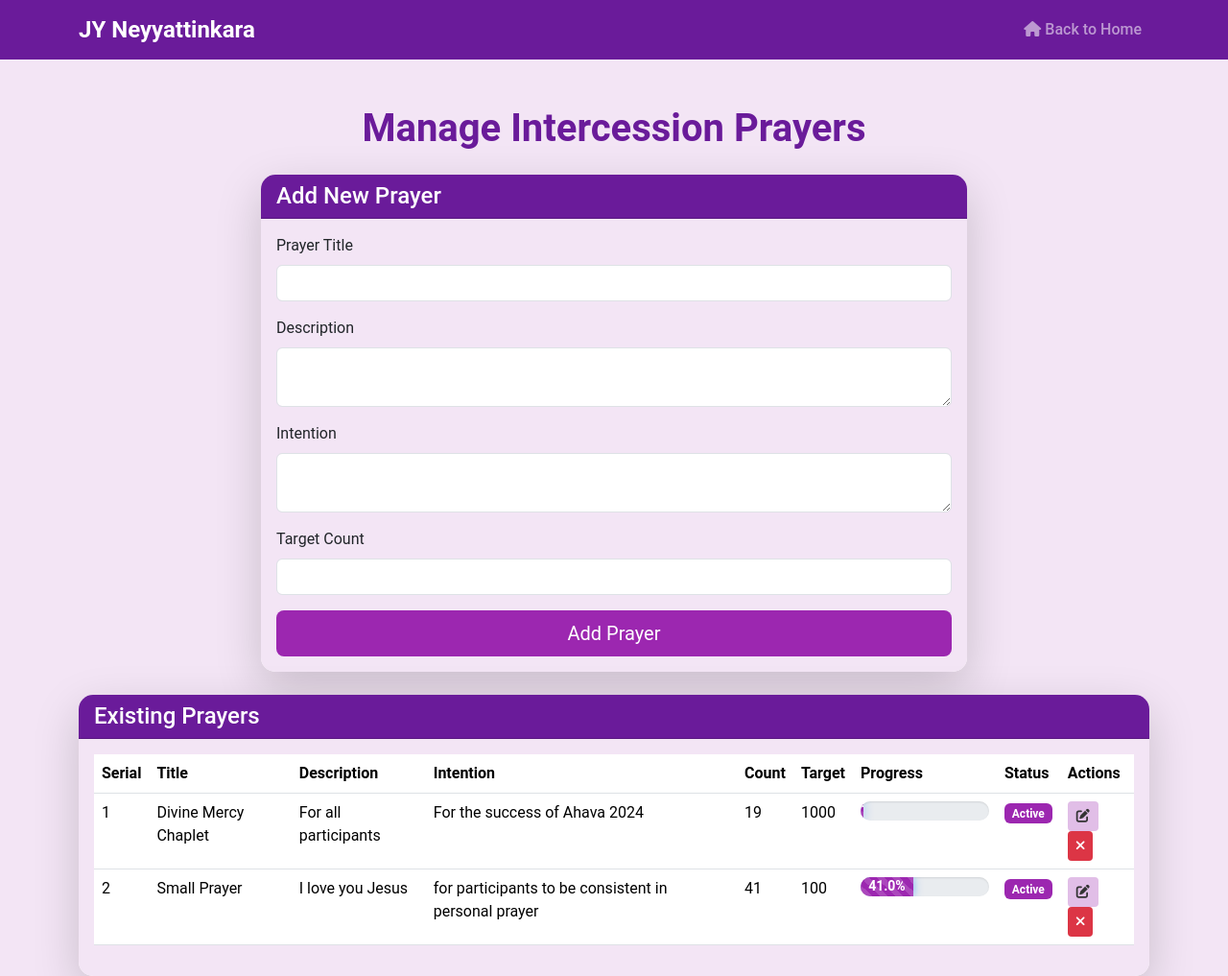
After one commit to rijoviany/jynta, a Flask app: page /intercession-admin in a window 1280 px wide. The commit adds this page. Shown: the whole page at 96% size. Run offline with Flask 3, Linux system fonts and the light colour scheme; the visitor is signed in with stand-in values (Sample User, id 1).

Commit message:
ahava intercession

```diff
--- a/app.py
+++ b/app.py
@@ -1,15 +1,23 @@
 import json
-from flask import Flask, render_template, jsonify, request, redirect, url_for
+from flask import Flask, render_template, jsonify, request, redirect, url_for, session, Response, flash
 from datetime import datetime, date
 import time
 import os
 from werkzeug.utils import secure_filename
 import pandas as pd
 from collections import defaultdict
+from functools import wraps
+from werkzeug.security import check_password_hash, generate_password_hash
 
 
 
 app = Flask(__name__)
+
+# Generate a secure random key
+app.secret_key = os.environ.get('FLASK_SECRET_KEY', os.urandom(24))
+
+# Set admin password - in production, use environment variable
+ADMIN_PASSWORD = generate_password_hash(os.environ.get('ADMIN_PASSWORD', 'your-default-password'))
 
 # Path to the JSON file
 DATA_FILE = 'prayer_counts.json'
@@ -17,6 +25,8 @@ UPLOAD_FOLDER = 'static/gallery/'
 ALLOWED_EXTENSIONS = {'png', 'jpg', 'jpeg', 'gif'}
 INTENTIONS_FILE = 'data/intentions.json'
 TSHIRT_ORDERS_FILE = 'data/tshirt_orders.json'
+INTERCESSION_COUNTS_FILE = 'data/intercession_counts.json'
+INTERCESSION_PRAYERS_FILE = 'data/intercession_prayers.json'
 app.config['UPLOAD_FOLDER'] = UPLOAD_FOLDER
 
 
@@ -92,6 +102,12 @@ def calculate_days_until_conference():
     days_until = (conference_start_date - today).days
     return max(0, days_until)  # Ensure we don't show negative days
 
+def calculate_days_since_conference():
+    conference_start_date = datetime(2024, 12, 26).date()
+    today = date.today()
+    days_since = (today - conference_start_date).days
+    return max(0, days_since)  # Ensure we don't show negative days
+
 def load_posts():
     try:
         with open('posts.json', 'r') as f:
@@ -133,12 +149,12 @@ def get_ministry_data():
 
 @app.route('/')
 def home():
-    days_until_conference = calculate_days_until_conference()
     images = os.listdir(app.config['UPLOAD_FOLDER'])
     ministry_groups = get_ministry_data()
     # Sort the images by last modified time
     images.sort(key=lambda f: os.path.getmtime(os.path.join(app.config['UPLOAD_FOLDER'], f)), reverse=True)
-    return render_template('home.html', days_until_conference=days_until_conference, images=images, ministry_groups=ministry_groups, ministry_icons=MINISTRY_ICONS)
+    days_since = calculate_days_since_conference()
+    return render_template('home.html', images=images, ministry_groups=ministry_groups, ministry_icons=MINISTRY_ICONS, days_since=days_since)
 
 @app.route('/pray-for-ahava')
 def pray_for_ahava():
@@ -409,7 +425,132 @@ def book_tshirt():
         'order_id': order_id
     })
 
+# Add these helper functions
+def load_intercession_data():
+    if os.path.exists(INTERCESSION_COUNTS_FILE):
+        with open(INTERCESSION_COUNTS_FILE, 'r') as file:
+            return json.load(file)
+    else:
+        return {
+            'divine_mercy': 0,
+            'fasting': 0,
+            'holy_hour': 0
+        }
 
+def save_intercession_data(data):
+    with open(INTERCESSION_COUNTS_FILE, 'w') as file:
+        json.dump(data, file)
+
+def get_intercession_count(prayer_type):
+    data = load_intercession_data()
+    return data.get(prayer_type, 0)
+
+def increment_intercession_count(prayer_type):
+    data = load_intercession_data()
+    if prayer_type in data:
+        data[prayer_type] += 1
+    else:
+        data[prayer_type] = 1
+    save_intercession_data(data)
+    return data[prayer_type]
+
+# Add these routes
+@app.route('/ahava-intercession')
+def ahava_intercession():
+    prayers_data = load_intercession_prayers()
+    active_prayers = [p for p in prayers_data['prayers'] if p.get('active', True)]
+    sorted_prayers = sorted(active_prayers, key=lambda x: x['serial'], reverse=True)
+    return render_template('ahava-intercession.html', prayers=sorted_prayers)
+
+@app.route('/intercession/<prayer_type>', methods=['POST'])
+def intercession_pray(prayer_type):
+    try:
+        prayer_id = int(prayer_type.replace('prayer_', ''))
+        prayers_data = load_intercession_prayers()
+
+        for prayer in prayers_data['prayers']:
+            if prayer['serial'] == prayer_id:
+                prayer['count'] = prayer.get('count', 0) + 1
+                save_intercession_prayers(prayers_data)
+                return jsonify({'success': True, 'count': prayer['count']})
+
+        return jsonify({'success': False, 'error': 'Prayer not found'}), 404
+    except Exception as e:
+        print(f"Error in intercession_pray: {str(e)}")
+        return jsonify({'success': False, 'error': str(e)}), 500
+
+def admin_required(f):
+    @wraps(f)
+    def decorated_function(*args, **kwargs):
+        if not session.get('admin_logged_in'):
+            return redirect(url_for('admin_login'))
+        return f(*args, **kwargs)
+    return decorated_function
+
+def load_intercession_prayers():
+    if os.path.exists(INTERCESSION_PRAYERS_FILE):
+        with open(INTERCESSION_PRAYERS_FILE, 'r') as file:
+            return json.load(file)
+    return {"prayers": []}
+
+def save_intercession_prayers(data):
+    with open(INTERCESSION_PRAYERS_FILE, 'w') as file:
+        json.dump(data, file, indent=4)
+
+@app.route('/intercession-admin/login', methods=['GET', 'POST'])
+def admin_login():
+    if request.method == 'POST':
+        if check_password_hash(ADMIN_PASSWORD, request.form['password']):
+            session['admin_logged_in'] = True
+            return redirect(url_for('intercession_admin'))
+        flash('Invalid password', 'error')
+    return render_template('admin_login.html')
+
+@app.route('/intercession-admin')
+@admin_required
+def intercession_admin():
+    prayers_data = load_intercession_prayers()
+    return render_template('intercession_admin.html', prayers=prayers_data['prayers'])
+
+@app.route('/intercession-admin/add', methods=['POST'])
+@admin_required
+def add_intercession_prayer():
+    prayers_data = load_intercession_prayers()
+    new_serial = max([p['serial'] for p in prayers_data['prayers']], default=0) + 1
+
+    new_prayer = {
+        'serial': new_serial,
+        'title': request.form['title'],
+        'description': request.form['description'],
+        'intention': request.form['intention'],
+        'target': int(request.form['target']),
+        'count': 0,
+        'active': True
+    }
+
+    prayers_data['prayers'].append(new_prayer)
+    save_intercession_prayers(prayers_data)
+    return redirect(url_for('intercession_admin'))
+
+@app.route('/intercession-admin/toggle-status', methods=['POST'])
+@admin_required
+def toggle_prayer_status():
+    data = request.get_json()
+    prayers_data = load_intercession_prayers()
+
+    for prayer in prayers_data['prayers']:
+        if prayer['serial'] == int(data['prayer_id']):
+            prayer['active'] = data['active']
+            break
+
+    save_intercession_prayers(prayers_data)
+    return jsonify({'success': True})
+
+@app.template_filter('percentage')
+def percentage_filter(value, target):
+    if not target:
+        return 0
+    return min(value / target * 100, 100)
 
 if __name__ == '__main__':
     # Initialize the JSON file with default values if it doesn't exist
--- /dev/null
+++ b/data/intercession_counts.json
@@ -0,0 +1 @@
+{"divine_mercy": 0, "fasting": 1, "holy_hour": 0}
--- a/static/css/pray_for_ahava_style.css
+++ b/static/css/pray_for_ahava_style.css
@@ -5,6 +5,7 @@
     --accent-color: #e1bee7;
     --text-color: #333;
     --light-bg: #f3e5f5;
+    --bg-primary: #6a1b9a;
 }
 
 body {
@@ -161,3 +162,64 @@ a.wog:hover {
         margin-bottom: 20px;
     }
 }
+
+/* Add these styles to your existing CSS file */
+.progress {
+    border-radius: 15px;
+    overflow: hidden;
+    box-shadow: inset 0 1px 2px rgba(0,0,0,.1);
+}
+
+.progress-bar {
+    transition: width .6s ease;
+    font-size: 14px;
+    font-weight: 600;
+    line-height: 25px;
+    text-align: center;
+    box-shadow: 0 0 10px rgba(0,123,255,.5);
+}
+
+.progress-bar-striped {
+    background-image: linear-gradient(45deg,
+        rgba(255,255,255,.15) 25%,
+        transparent 25%,
+        transparent 50%,
+        rgba(255,255,255,.15) 50%,
+        rgba(255,255,255,.15) 75%,
+        transparent 75%,
+        transparent);
+    background-size: 1rem 1rem;
+}
+
+.progress-bar-animated {
+    animation: progress-bar-stripes 1s linear infinite;
+}
+
+@keyframes progress-bar-stripes {
+    from { background-position: 1rem 0; }
+    to { background-position: 0 0; }
+}
+
+/* Color variations based on percentage */
+.progress-bar[aria-valuenow^="0"],
+.progress-bar[aria-valuenow^="1"],
+.progress-bar[aria-valuenow^="2"] {
+    background-color: #dc3545; /* Red for low progress */
+}
+
+.progress-bar[aria-valuenow^="3"],
+.progress-bar[aria-valuenow^="4"],
+.progress-bar[aria-valuenow^="5"],
+.progress-bar[aria-valuenow^="6"] {
+    background-color: #ffc107; /* Yellow for medium progress */
+}
+
+.progress-bar[aria-valuenow^="7"],
+.progress-bar[aria-valuenow^="8"] {
+    background-color: #28a745; /* Green for good progress */
+}
+
+.progress-bar[aria-valuenow^="9"],
+.progress-bar[aria-valuenow="100"] {
+    background-color: #007bff; /* Blue for excellent progress */
+}
--- /dev/null
+++ b/static/js/intercession_admin.js
@@ -0,0 +1,36 @@
+document.addEventListener('DOMContentLoaded', function() {
+    // Handle Edit Button Click
+    document.querySelectorAll('.edit-prayer').forEach(button => {
+        button.addEventListener('click', function() {
+            const prayerId = this.dataset.id;
+            // Implement edit functionality
+            console.log('Edit prayer:', prayerId);
+        });
+    });
+
+    // Handle Toggle Status
+    document.querySelectorAll('.toggle-status').forEach(button => {
+        button.addEventListener('click', function() {
+            const prayerId = this.dataset.id;
+            const currentActive = this.dataset.active === 'true';
+
+            fetch('/intercession-admin/toggle-status', {
+                method: 'POST',
+                headers: {
+                    'Content-Type': 'application/json',
+                },
+                body: JSON.stringify({
+                    prayer_id: prayerId,
+                    active: !currentActive
+                })
+            })
+            .then(response => response.json())
+            .then(data => {
+                if (data.success) {
+                    location.reload();
+                }
+            })
+            .catch(error => console.error('Error:', error));
+        });
+    });
+});
--- a/templates/home.html
+++ b/templates/home.html
@@ -165,7 +165,7 @@
                     <div class="countdown-container text-center my-4">
                         <h3 class="mb-3">Days Since Ahava 2024</h3>
                         <div class="countdown-timer">
-                            <span id="countdown-days" class="countdown-number">{{ days_until_conference }}</span>
+                            <span id="countdown-days" class="countdown-number">{{ days_since }}</span>
                             <span class="countdown-label">days</span>
                         </div>
                     </div>
--- /dev/null
+++ b/templates/intercession_admin.html
@@ -0,0 +1,145 @@
+<!DOCTYPE html>
+<html lang="en">
+<head>
+    <meta charset="UTF-8">
+    <meta name="viewport" content="width=device-width, initial-scale=1.0">
+    <title>Intercession Admin</title>
+    <link href="https://cdn.jsdelivr.net/npm/bootstrap@5.3.0-alpha1/dist/css/bootstrap.min.css" rel="stylesheet">
+    <link href="https://cdnjs.cloudflare.com/ajax/libs/font-awesome/6.0.0-beta3/css/all.min.css" rel="stylesheet">
+    <link rel="stylesheet" href="{{ url_for('static', filename='css/pray_for_ahava_style.css') }}">
+    <link rel="shortcut icon" href="{{ url_for('static', filename='favicon.ico') }}">
+</head>
+<body>
+    <nav class="navbar navbar-expand-lg navbar-dark bg-primary">
+        <div class="container">
+            <a class="navbar-brand" href="/">JY Neyyattinkara</a>
+            <button class="navbar-toggler" type="button" data-bs-toggle="collapse" data-bs-target="#navbarNav"
+                aria-controls="navbarNav" aria-expanded="false" aria-label="Toggle navigation">
+                <span class="navbar-toggler-icon"></span>
+            </button>
+            <div class="collapse navbar-collapse" id="navbarNav">
+                <ul class="navbar-nav ms-auto">
+                    <li class="nav-item">
+                        <a class="nav-link" href="/"><i class="fas fa-home"></i> Back to Home</a>
+                    </li>
+                </ul>
+            </div>
+        </div>
+    </nav>
+
+    <div class="container mt-5">
+        <h1 class="text-center mb-4">Manage Intercession Prayers</h1>
+
+        <!-- Add New Prayer Form -->
+        <div class="row justify-content-center mb-4">
+            <div class="col-md-8">
+                <div class="card shadow-lg">
+                    <div class="card-header" style="background-color: var(--primary-color); color: white;">
+                        <h4 class="mb-0">Add New Prayer</h4>
+                    </div>
+                    <div class="card-body" style="background-color: var(--light-bg);">
+                        <form id="addPrayerForm" method="POST" action="{{ url_for('add_intercession_prayer') }}">
+                            <div class="mb-3">
+                                <label for="title" class="form-label">Prayer Title</label>
+                                <input type="text" class="form-control" id="title" name="title" required>
+                            </div>
+                            <div class="mb-3">
+                                <label for="description" class="form-label">Description</label>
+                                <textarea class="form-control" id="description" name="description" rows="2" required></textarea>
+                            </div>
+                            <div class="mb-3">
+                                <label for="intention" class="form-label">Intention</label>
+                                <textarea class="form-control" id="intention" name="intention" rows="2" required></textarea>
+                            </div>
+                            <div class="mb-3">
+                                <label for="target" class="form-label">Target Count</label>
+                                <input type="number" class="form-control" id="target" name="target" required min="1">
+                            </div>
+                            <button type="submit" class="btn btn-lg w-100"
+                                    style="background-color: var(--secondary-color); color: white;">
+                                Add Prayer
+                            </button>
+                        </form>
+                    </div>
+                </div>
+            </div>
+        </div>
+
+        <!-- Existing Prayers Table -->
+        <div class="row justify-content-center">
+            <div class="col-md-12">
+                <div class="card shadow-lg">
+                    <div class="card-header" style="background-color: var(--primary-color); color: white;">
+                        <h4 class="mb-0">Existing Prayers</h4>
+                    </div>
+                    <div class="card-body" style="background-color: var(--light-bg);">
+                        <div class="table-responsive">
+                            <table class="table table-hover">
+                                <thead style="background-color: var(--accent-color);">
+                                    <tr>
+                                        <th>Serial</th>
+                                        <th>Title</th>
+                                        <th>Description</th>
+                                        <th>Intention</th>
+                                        <th>Count</th>
+                                        <th>Target</th>
+                                        <th>Progress</th>
+                                        <th>Status</th>
+                                        <th>Actions</th>
+                                    </tr>
+                                </thead>
+                                <tbody>
+                                    {% for prayer in prayers %}
+                                    <tr>
+                                        <td>{{ prayer.serial }}</td>
+                                        <td>{{ prayer.title }}</td>
+                                        <td>{{ prayer.description }}</td>
+                                        <td>{{ prayer.intention }}</td>
+                                        <td>{{ prayer.count }}</td>
+                                        <td>{{ prayer.target }}</td>
+                                        <td style="min-width: 150px;">
+                                            <div class="progress" style="height: 20px;">
+                                                <div class="progress-bar progress-bar-striped"
+                                                     role="progressbar"
+                                                     style="width: {{ prayer.count|percentage(prayer.target) }}%; background-color: var(--secondary-color);"
+                                                     aria-valuenow="{{ prayer.count|percentage(prayer.target) }}"
+                                                     aria-valuemin="0"
+                                                     aria-valuemax="100">
+                                                    {{ "%.1f"|format(prayer.count|percentage(prayer.target)) }}%
+                                                </div>
+                                            </div>
+                                        </td>
+                                        <td>
+                                            <span class="badge"
+                                                  style="background-color: {{ 'var(--secondary-color)' if prayer.active else '#dc3545' }}">
+                                                {{ 'Active' if prayer.active else 'Inactive' }}
+                                            </span>
+                                        </td>
+                                        <td>
+                                            <button class="btn btn-sm edit-prayer"
+                                                    data-id="{{ prayer.serial }}"
+                                                    style="background-color: var(--accent-color); color: var(--text-color);">
+                                                <i class="fas fa-edit"></i>
+                                            </button>
+                                            <button class="btn btn-sm toggle-status"
+                                                    data-id="{{ prayer.serial }}"
+                                                    data-active="{{ prayer.active|lower }}"
+                                                    style="background-color: {{ '#dc3545' if prayer.active else 'var(--secondary-color)' }}; color: white;">
+                                                <i class="fas fa-{{ 'times' if prayer.active else 'check' }}"></i>
+                                            </button>
+                                        </td>
+                                    </tr>
+                                    {% endfor %}
+                                </tbody>
+                            </table>
+                        </div>
+                    </div>
+                </div>
+            </div>
+        </div>
+    </div>
+
+    <script src="https://cdn.jsdelivr.net/npm/bootstrap@5.3.0-alpha1/dist/js/bootstrap.bundle.min.js"></script>
+    <script src="{{ url_for('static', filename='js/intercession_admin.js') }}"></script>
+</body>
+</html>
```
Also changed, not shown: data/intercession_prayers.json (added, +22 -0 lines), requirements.txt (+62 -2 lines), static/js/ahava_intercession_script.js (added, +63 -0 lines), templates/admin_login.html (added, +32 -0 lines), templates/ahava-intercession.html (added, +75 -0 lines), 1 other file.
